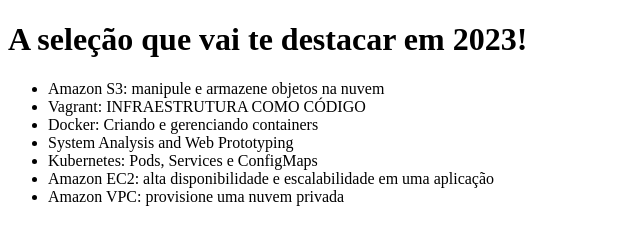
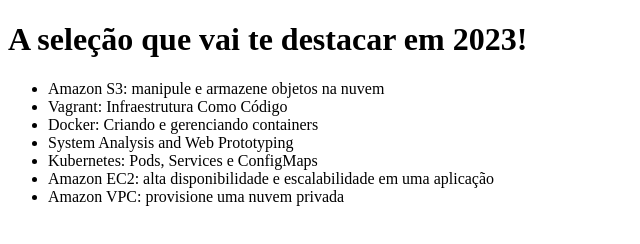
Before and after one commit to douglas-nog/CursoAlura, a plain HTML site: page index.html in a window 1280 px wide. Shown: the whole page, without its empty margins (0-640 px from the left). Drawn offline with Linux system fonts and the light colour scheme.

Commit message:
Atualização do nome do curso de vangrat

```diff
--- a/index.html
+++ b/index.html
@@ -8,7 +8,7 @@
 <body>
     <ul>
         <li>Amazon S3: manipule e armazene objetos na nuvem</li>
-        <li>Vagrant: INFRAESTRUTURA COMO CÓDIGO</li>
+        <li>Vagrant: Infraestrutura Como Código</li>
         <li>Docker: Criando e gerenciando containers</li>
         <li>System Analysis and Web Prototyping</li>
         <li>Kubernetes: Pods, Services e ConfigMaps</li>
```
